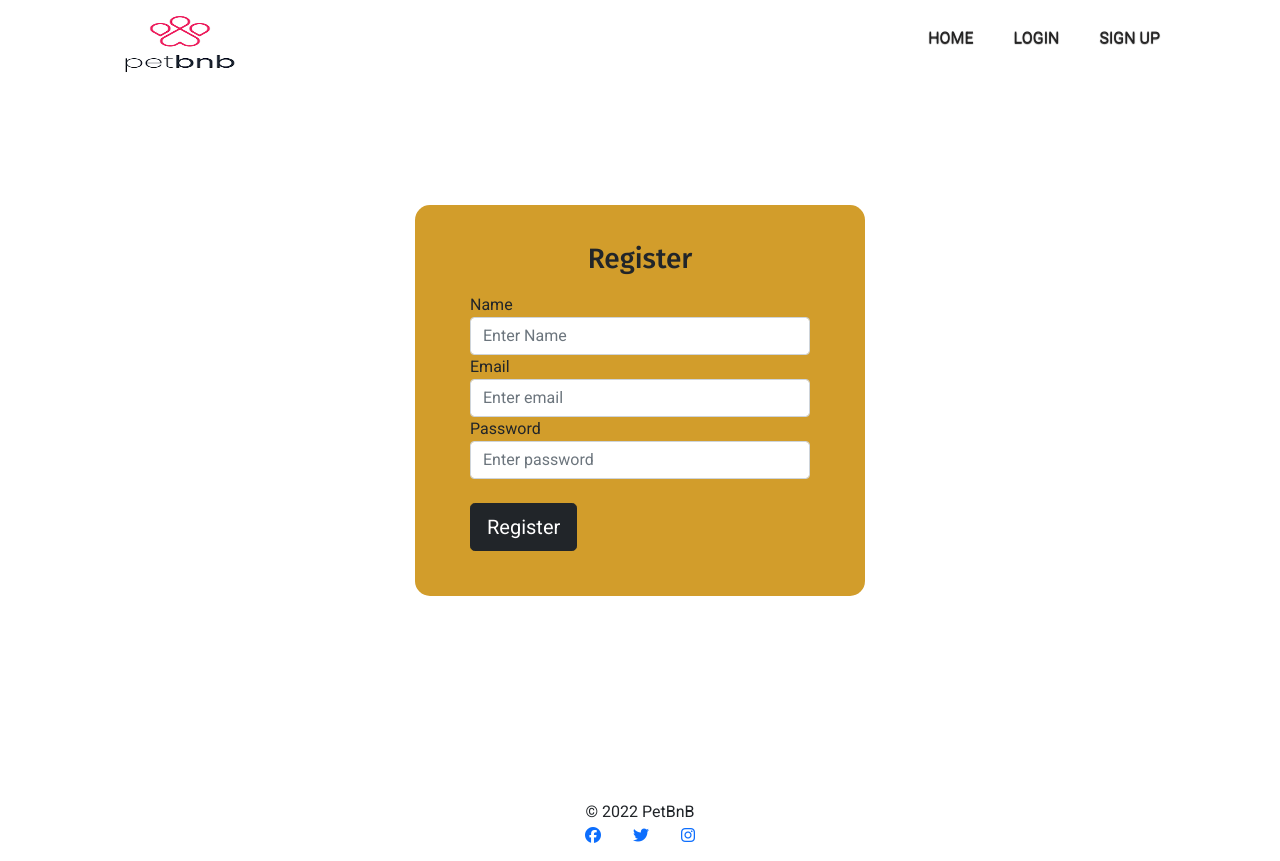
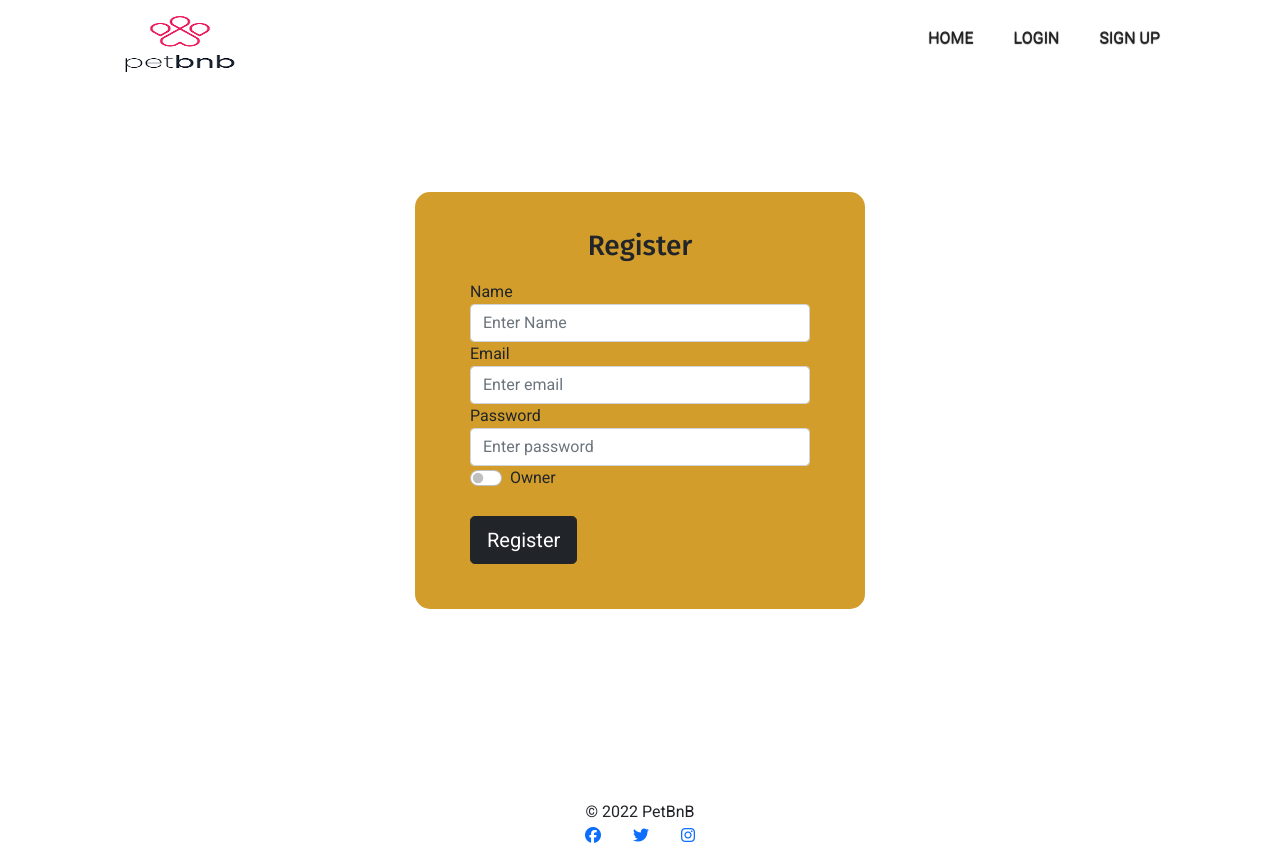
Before and after one commit to shivani1406/petbnb, a React (Create React App) app in the folder react-front-end/: page /register in a window 1280 px wide. Built offline with nearby package versions, Linux system fonts and the light colour scheme; what react-alert-template-basic would draw is missing.

Commit message:
added functionality for owner register

```diff
--- a/react-front-end/src/components/signup.component.js
+++ b/react-front-end/src/components/signup.component.js
@@ -4,30 +4,14 @@ import { useNavigate} from "react-router-dom";
 
 export default function SignUp() {
     const navigate = useNavigate();
-    // constructor(props) {
-    //     super(props);
-    //     this.state = {
-    //         username: ""
-    //     };
-    // }
+    let owner = false;
     const [name, setName] = useState("");
     const [email, setEmail] = useState("");
     const [password, setPassword] = useState("");
     const registerform = (event) => {
         event.preventDefault();
-        // const data = {
-        //     name: this.name,
-        //     email: this.email,
-        //     password: this.password
 
-        // };
-
-        axios.post('http://localhost:8080/register', {name, email, password})
-        // .then(
-        //     res => {
-        //         this.setState({ username: res.data });
-        //         this.props.onUsernameChange(this.state.username);
-        //     }
+        axios.post('http://localhost:8080/register', {name, email, password, owner})
         .then((res) => {
             const user = res.data;
             localStorage.setItem('user_id',user.id);
@@ -49,10 +33,17 @@ export default function SignUp() {
         )
     }
 
+    const selectShortlistedApplicant = (e) => {
+        const checked = e.target.checked;
+        if (checked) {
+         console.log("Owner");
+         owner = true;
+        } else {
+         console.log("Guest");
+         owner = false;
+        }
+      };
 
-        // if (this.state.username) {
-        //     return <Navigate to={'/'} />
-        // }
         return (
             <div className="auth-wrapper">
                 <div className="auth-inner">
@@ -85,6 +76,21 @@ export default function SignUp() {
                                    setPassword(event.target.value);
                                  }} />
                         </div>
+
+                        <div className="form-group">
+                        <fieldset>
+
+                    <div class="form-check form-switch">
+                      <input class="form-check-input" type="checkbox" id="flexSwitchCheckDefault"
+                       onClick={(e) => {
+                        selectShortlistedApplicant(e);
+                    }}
+                      />
+                      <label class="form-check-label" for="flexSwitchCheckDefault">Owner</label>
+                    </div>
+
+                  </fieldset>
+                            </div>
                         <br />
 
                         <button type="submit" className="btn btn-dark btn-lg btn-block"  onClick={registerform}>Register</button>
```
